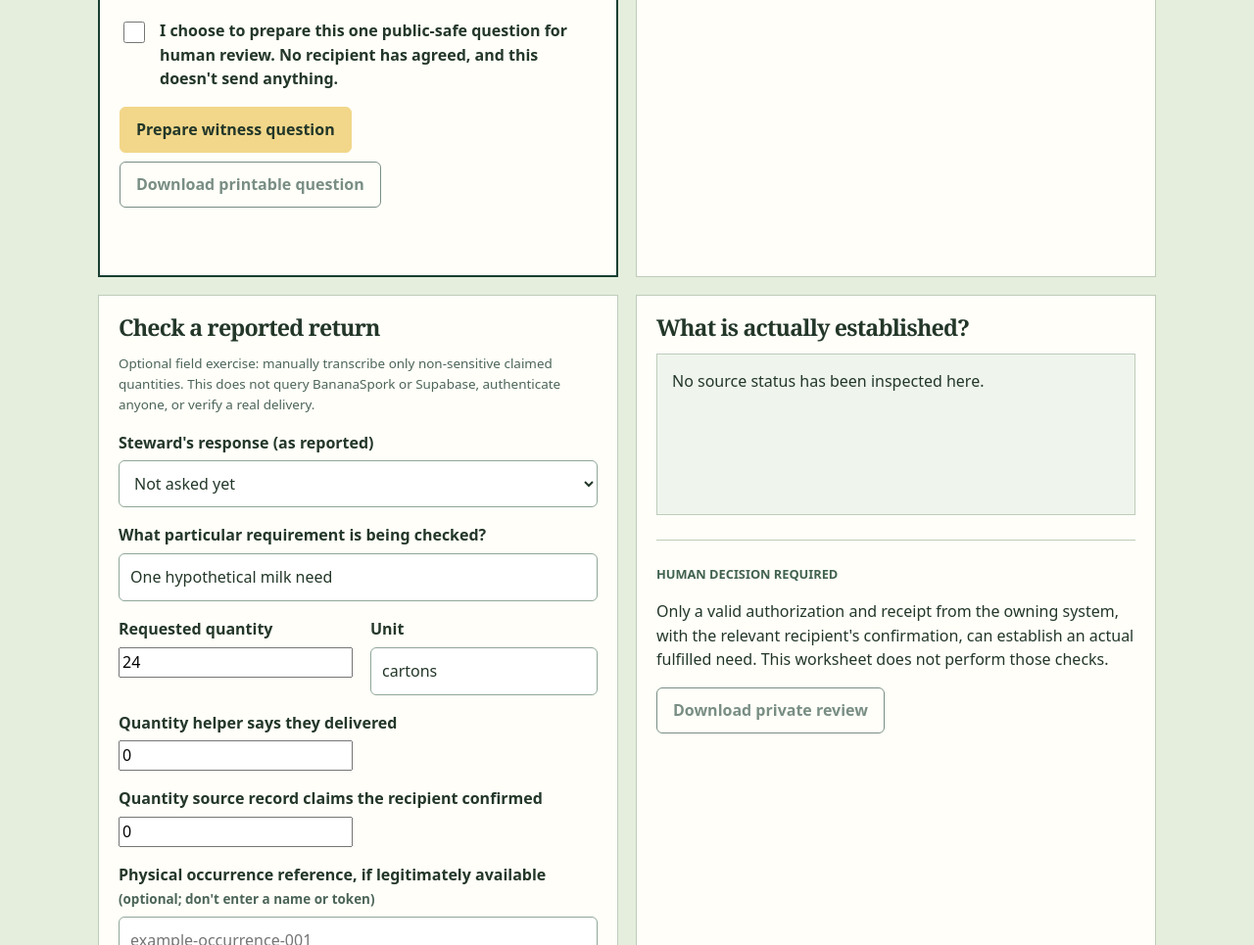
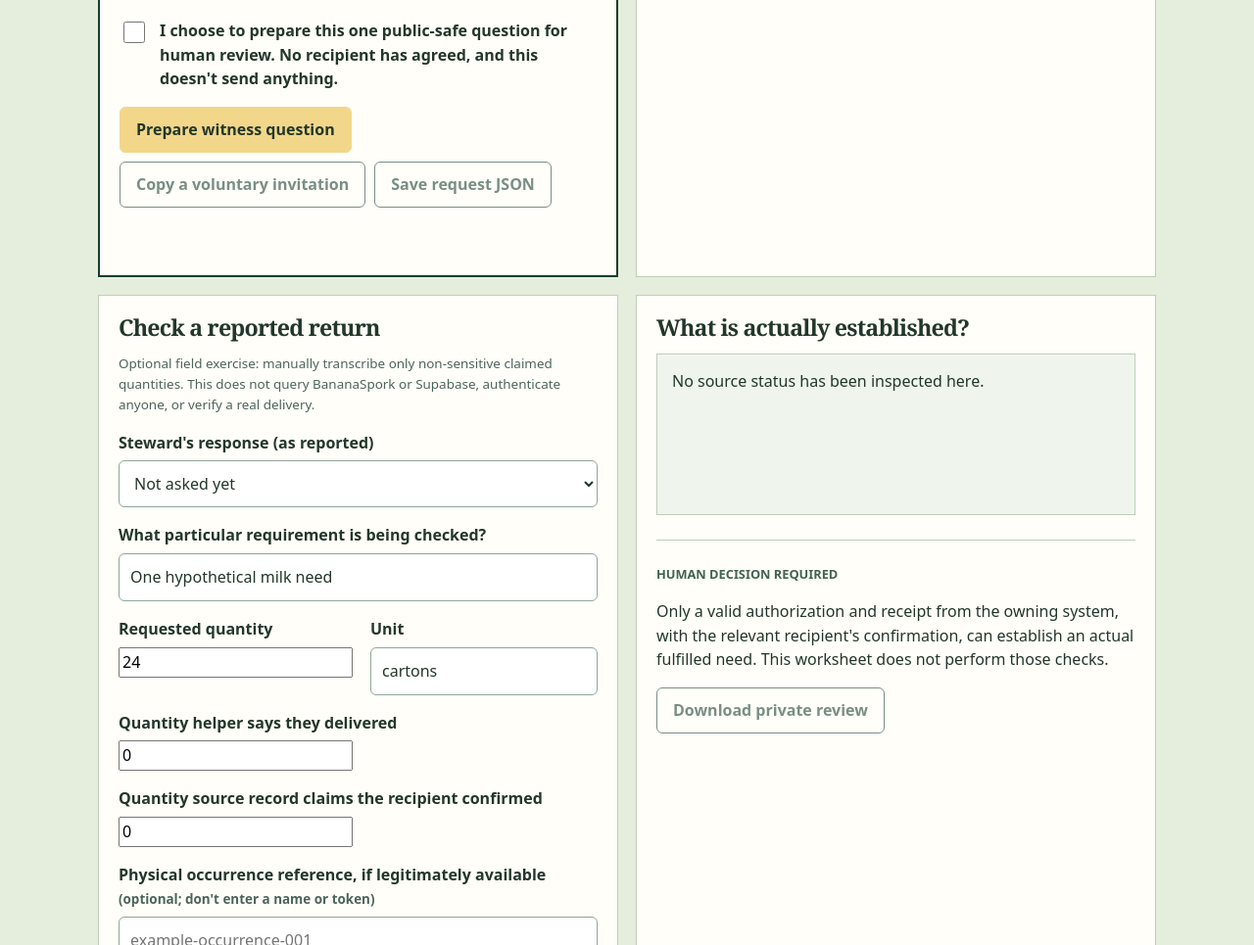
Before and after one commit to the-static-collective/GRAFT, a plain HTML site: page reentry/jubilee-banana/pocket/index.html in a window 1280 px wide. Shown: the part 7362-8327 px from the top of the page at 98% size. Drawn offline with Linux system fonts and the light colour scheme.

Commit message:
ux(graft): copy voluntary stewardship question beside private field packet save

```diff
--- a/reentry/jubilee-banana/pocket/index.html
+++ b/reentry/jubilee-banana/pocket/index.html
@@ -164,7 +164,7 @@ strong.privacy{color:#a34044}.smallprint{font-size:.8rem;color:#506359}.tag{font
  <label for="fieldFog">What must we not assume yet?</label>
  <textarea id="fieldFog" minlength="12" maxlength="240" placeholder="Whether a grant ends, the source quantity, and whether any new milk was delivered."></textarea>
  <label class="check"><input type="checkbox" id="fieldApproved"><span>I choose to prepare this one public-safe question for human review. No recipient has agreed, and this doesn't send anything.</span></label>
- <div class="actions"><button type="submit" class="gold">Prepare witness question</button><button type="button" class="secondary" id="fieldDownload" disabled>Download printable question</button></div>
+ <div class="actions"><button type="submit" class="gold">Prepare witness question</button><button type="button" class="secondary" id="fieldCopy" disabled>Copy a voluntary invitation</button><button type="button" class="secondary" id="fieldDownload" disabled>Save request JSON</button></div>
  </form><p id="fieldRequestStatus" class="status" role="status"></p>
  </div>
  <div class="box"><h3>A report isn't a confirmation</h3>
```
